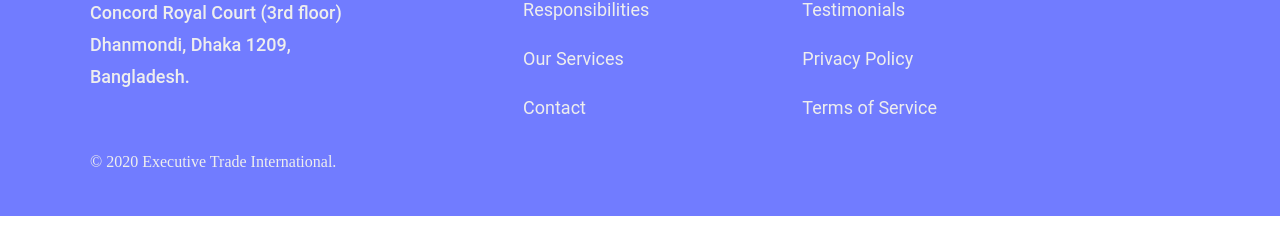
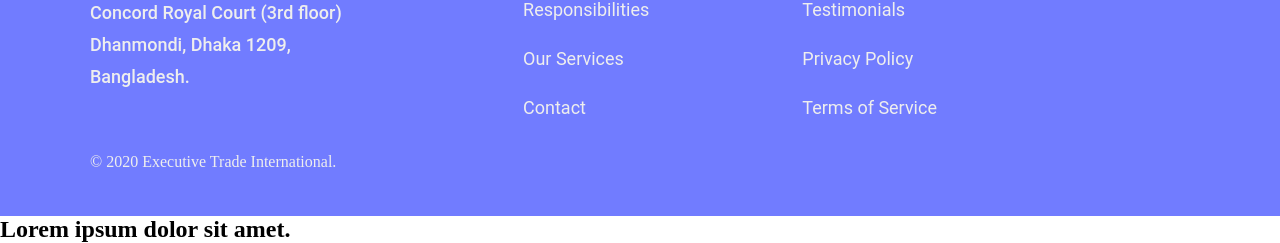
Before and after one commit to hikmatillayev/webdev-n24, a plain HTML site: page index1.html in a window 1280 px wide. Shown: the part 1968-2211 px from the top of the page. Before the commit the page ends 2184 px from the top, so only its background shows below. Drawn offline with Linux system fonts and the light colour scheme.

Commit message:
add footer-site

```diff
--- a/index1.html
+++ b/index1.html
@@ -134,6 +134,9 @@
                 </div>
             </div>
         </section>
+        <div class="site-footer">
+            <h2>Lorem ipsum dolor sit amet.</h2>
+        </div>
     </main>
 </body>
 
```
